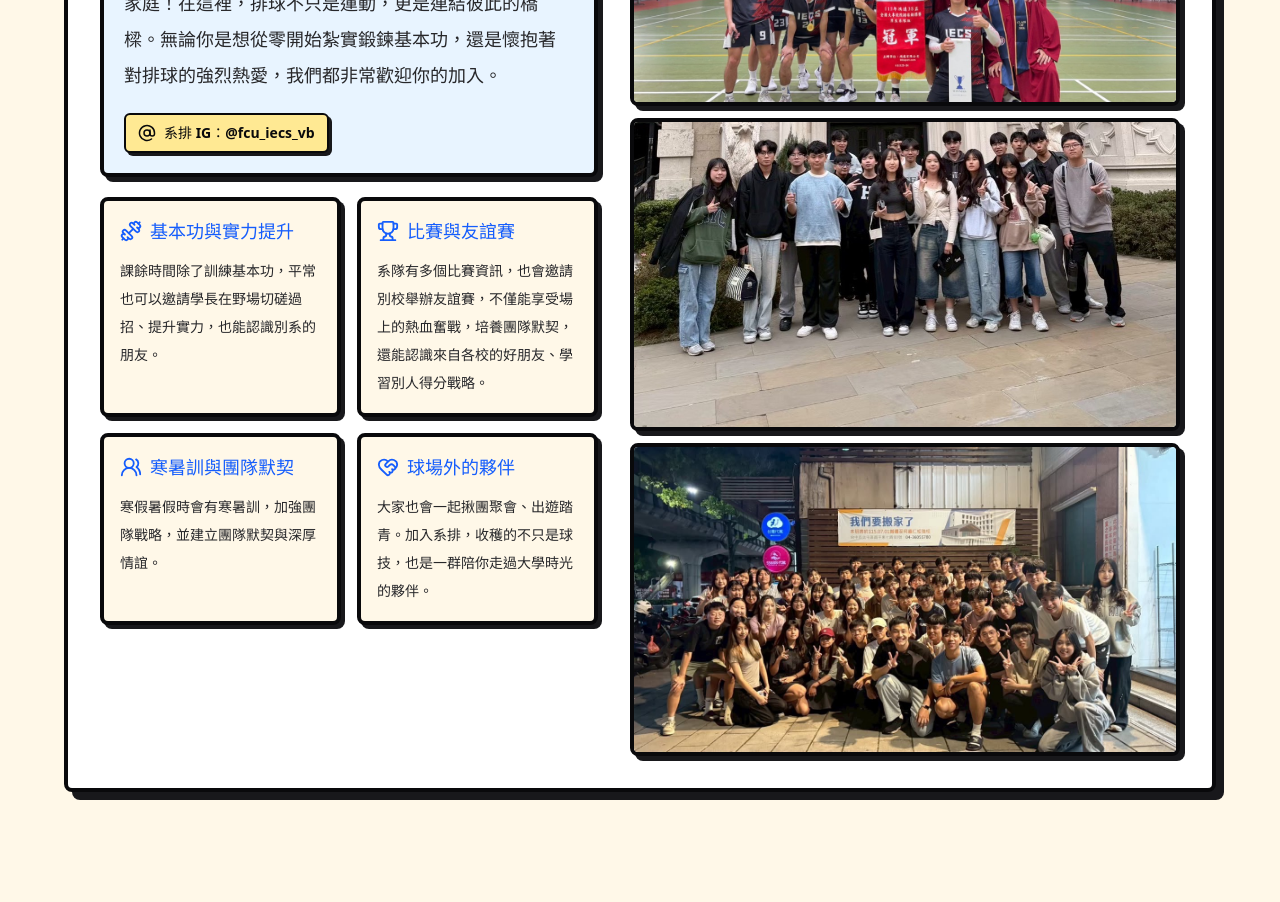
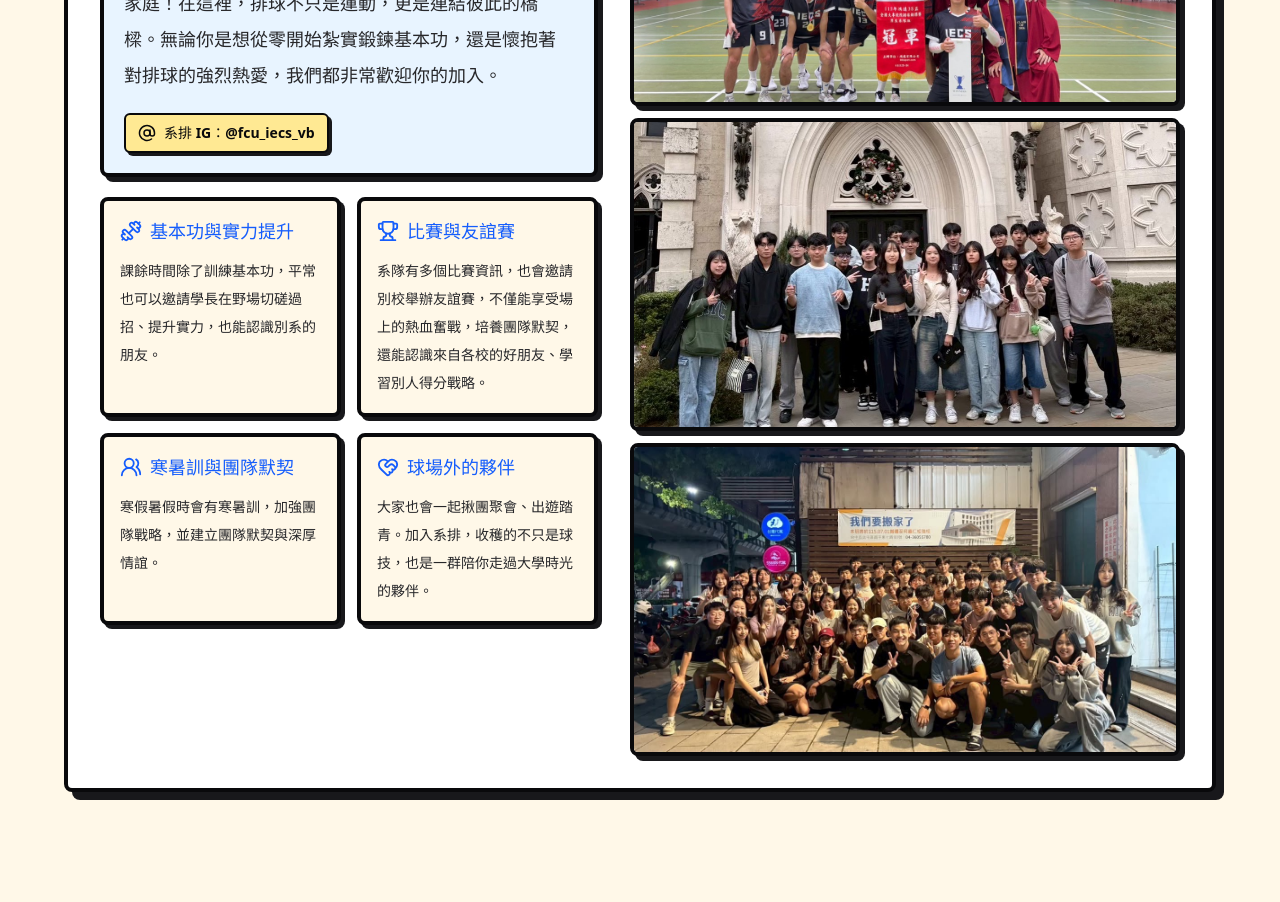
Before and after one commit to AllEnough/iecs_handbook, a React (Vite) app: page / in a window 1280 px wide. Shown: the part 6800-7702 px from the top of the page. Built offline with nearby package versions, Linux system fonts and the light colour scheme.

Commit message:
style: tune volleyball outing photo crop

```diff
--- a/src/components/SportsTeamSection.jsx
+++ b/src/components/SportsTeamSection.jsx
@@ -35,7 +35,7 @@ const teamPhotos = [
   {
     src: volleyballOuting,
     alt: '逢甲資工系排出遊合照',
-    imageClassName: 'object-bottom',
+    imageClassName: 'object-[center_78%]',
   },
   {
     src: volleyballGathering,
```
